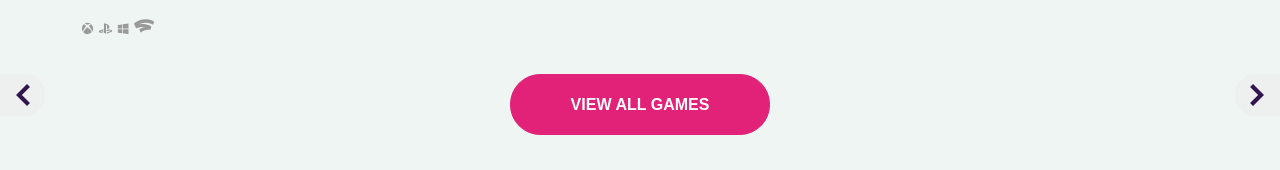
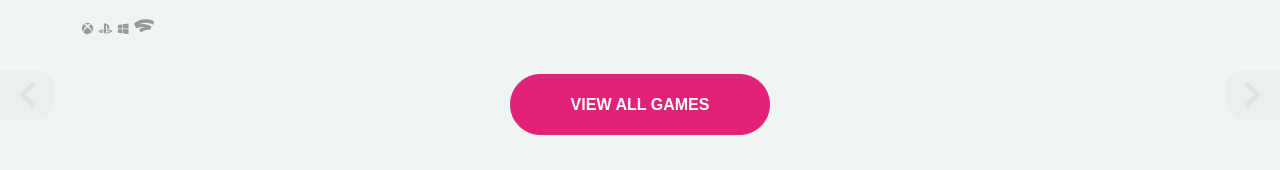
Before and after one commit to JeanSoro/ubilanding, a React (Create React App) app: page / in a window 1280 px wide. Shown: the part 1087-1257 px from the top of the page. Built offline with nearby package versions, Linux system fonts and the light colour scheme.

Commit message:
Added hamburger menu icon and arrow icons from react icons to better reflect design requirements

```diff
--- a/package.json
+++ b/package.json
@@ -9,6 +9,7 @@
     "prop-types": "^15.7.2",
     "react": "^17.0.2",
     "react-dom": "^17.0.2",
+    "react-icons": "^4.3.1",
     "react-scripts": "4.0.3",
     "web-vitals": "^1.0.1"
   },
--- a/src/App.js
+++ b/src/App.js
@@ -29,7 +29,7 @@ function App() {
         <MoreGames />
         <FeaturedVideos toggleModal={toggleModal} />
         {
-          showModal ? <Modal featuredVideoPoster={featuredVideoPoster} featuredVideoTitle={featuredVideoTitle} closeModal={closeModal} /> : null
+          showModal ? <Modal featuredVideoPoster={featuredVideoPoster} featuredVideoTitle={featuredVideoTitle} closeModal={closeModal} showModal={showModal} /> : null
         }
       </main>
     </>
--- a/src/App.scss
+++ b/src/App.scss
@@ -23,22 +23,44 @@ $rounded-button-background-hover: #ea0069;
     border: none;
     padding: 0px;
     margin: 0px;
-    background-image: url(./arrow.svg);
-    background-repeat: no-repeat;
-    background-color: $navigation-arrows-background;
-    height: 4.2rem;
-    width: 4.5rem;
-    background-position: center;
-    border-top-right-radius: 20px;
-    border-bottom-right-radius: 20px;
+    width: 35px;
+    height: 30px;
+    cursor: pointer;
+}
+
+@mixin navigation-arrows-container-styles {
+    border: none;
+    color: #e2e1e7;
+    background: #eaf0ee;
+    width: 5.5rem;
+    height: 5rem;
+    display: flex;
+    justify-content: center;
+    align-items: center;
     cursor: pointer;
 }
 
 .ubiheader {
     background: $primary-black;
     color: $primary-white;
+    cursor: pointer;
 
     .ubinav {
+
+        .hamburger-menu-icon {
+            display: block;
+            width: 3rem;
+            height: 3rem;
+            position: relative;
+            top: 1.2rem;
+            left: 1.5rem;
+        }
+
+        @media only screen and (min-width: 415px) {
+            .hamburger-menu-icon {
+                display: none;
+            }
+        }
 
         .ubinav__list {
             display: flex;
@@ -49,6 +71,7 @@ $rounded-button-background-hover: #ea0069;
             justify-content: center;
 
             .ubinav__listitem {
+                display: none;
                 text-transform: uppercase;
                 margin: .5rem 2rem;
                 border-bottom: 4px solid $primary-black;
@@ -56,6 +79,12 @@ $rounded-button-background-hover: #ea0069;
                 &:hover {
                     cursor: pointer;
                     border-bottom: 4px solid $primary-white;
+                }
+            }
+
+            @media only screen and (min-width: 415px) {
+                .ubinav__listitem {
+                    display: block;
                 }
             }
         }
@@ -164,14 +193,22 @@ $rounded-button-background-hover: #ea0069;
     align-items: center;
 }
 
+.arrow-container {
+    @include navigation-arrows-container-styles;
+    border-top-right-radius: 2rem;
+    border-bottom-right-radius: 2rem;
+}
+
+.arrow-container__right {
+    @include navigation-arrows-container-styles;
+    border-top-left-radius: 2rem;
+    border-bottom-left-radius: 2rem;
+}
+
 .arrow {
     @include navigation-arrows-styles;
 }
 
-.arrow--right {
-    @include navigation-arrows-styles;
-    transform: rotate(180deg);
-}
 
 // Slide show navigation styles end
 
@@ -216,6 +253,7 @@ $rounded-button-background-hover: #ea0069;
     display: flex;
     justify-content: center;
     align-items: center;
+
 
     .modal-content-wrapper {
         margin: 0rem 1rem;
--- a/src/components/Header.js
+++ b/src/components/Header.js
@@ -1,10 +1,11 @@
-import React from 'react'
-import menuLinksData from '../menuLinksData' ;
+import React from 'react';
+import menuLinksData from '../menuLinksData';
+import { FaBars } from 'react-icons/fa';
 
 export default function Header() {
 
-    const renderMenuLinks = menuLinksData.map((menuLink,index)=> {
-        return(
+    const renderMenuLinks = menuLinksData.map((menuLink, index) => {
+        return (
             <li key={index} className="ubinav__listitem">{menuLink}</li>
         )
     })
@@ -12,6 +13,7 @@ export default function Header() {
     return (
         <header className="ubiheader">
             <nav className="ubinav">
+                <FaBars className="hamburger-menu-icon" />
                 <ul className="ubinav__list">
                     {renderMenuLinks}
                 </ul>
--- a/src/components/Modal.js
+++ b/src/components/Modal.js
@@ -2,11 +2,11 @@ import React from 'react';
 import PropTypes from 'prop-types';
 import playIcon from '../download.svg';
 
-export default function Modal({ closeModal, featuredVideoTitle, featuredVideoPoster }) {
+export default function Modal({ showModal, closeModal, featuredVideoTitle, featuredVideoPoster }) {
 
 
     return (
-        <div className="modal">
+        <div className='modal'>
             <div className="modal-content-wrapper">
                 <button className="btn-close" onClick={closeModal}>X</button>
                 <img className="btn-play" src={playIcon} alt="play button icon" />
@@ -20,6 +20,7 @@ export default function Modal({ closeModal, featuredVideoTitle, featuredVideoPos
 
 Modal.propTypes = {
     closeModal: PropTypes.func.isRequired,
+    showModal: PropTypes.bool.isRequired,
     featuredVideoTitle: PropTypes.string.isRequired,
     featuredVideoPoster: PropTypes.string.isRequired,
 }
--- a/src/components/MoreGames.js
+++ b/src/components/MoreGames.js
@@ -1,10 +1,11 @@
-import React, { useState } from 'react'
-import Games from './Games'
+import React, { useState } from 'react';
+import Games from './Games';
 import RoundedButton from './RoundedButton';
 import gamesData from '../gamesData';
+import { FaChevronLeft, FaChevronRight } from 'react-icons/fa';
 
 export default function MoreGames() {
-    const [gamesShow, setGamesShow] = useState(gamesData)
+    const [gamesShow, setGamesShow] = useState(gamesData);
     const newGamesShow = [...gamesShow];
 
     const viewPrev = () => {
@@ -38,11 +39,15 @@ export default function MoreGames() {
                 }
             </div>
             <div className="slider-controls">
-                <button type="button" className="arrow" onClick={viewPrev}></button>
+               <button type="button" className="arrow-container">
+                    <FaChevronLeft className="arrow" onClick={viewPrev}/>
+               </button>
                 <div className="btn-container">
                     <RoundedButton btnText="view all games" />
                 </div>
-                <button type="button" className="arrow--right" onClick={viewNext}></button>
+                <button type="button" className="arrow-container__right">
+                    <FaChevronRight className="arrow" onClick={viewNext}/>
+               </button>
             </div>
         </section>
     )
--- a/src/components/Videos.js
+++ b/src/components/Videos.js
@@ -1,4 +1,4 @@
-import React from 'react'
+import React from 'react';
 import PropTypes from 'prop-types';
 
 export default function Videos({ playIcon, id, title, poster, toggleModal }) {
@@ -10,7 +10,6 @@ export default function Videos({ playIcon, id, title, poster, toggleModal }) {
             <p className="video-title">{title}</p>
         </article>
     )
-
 }
 
 Videos.propTypes = {
```
Also changed, not shown: src/components/Games.js (+5 -5 lines), 1 other file (tests, documents, lock files or other folders).
